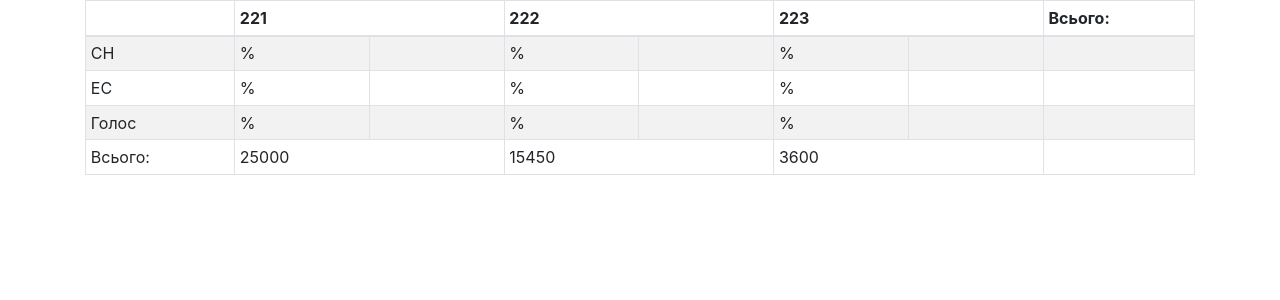
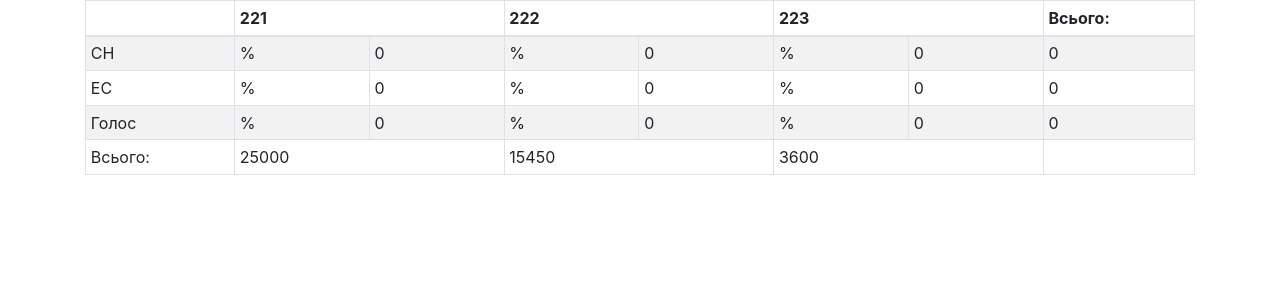
Before and after one commit to whitesmokeintheair/elections-calculator, a React (Create React App) app: page / in a window 1280 px wide. Shown: the top 300 px of the page. Built offline with nearby package versions, Linux system fonts and the light colour scheme.

Commit message:
edit PartiesTable

```diff
--- a/src/components/PartiesTable.tsx
+++ b/src/components/PartiesTable.tsx
@@ -1,38 +1,95 @@
-import React from 'react';
+import React, { useEffect, useState } from 'react';
 import {Table} from 'react-bootstrap';
 
+// type PartiesTableProps = {
+//   parties: string[],
+//   districts: number[],
+//   threshold: number
+// }
+
 export default function PartiesTable(props: any) {
-  const { data: {districts, parties, threshold }} = props;
+  const { data: {districts, parties, threshold} } = props;
+  console.log('props', props);
 
   const districtsVotes = [25000, 15450, 3600];
 
+  const [votesSum, setVotesSum] = useState(new Array(parties.length).fill(0));
+
   const table = new Map();
   parties.forEach((party: any) => {
-    let votesByDistricts = new Map();
-    districts.forEach((district: any) => {
-      votesByDistricts.set(district.toString(), 0);
-    })
-    table.set(party, votesByDistricts);
+    table.set(party, new Array(districts.length).fill(0));
   });
-  console.log(table);
 
-  function handlePercentInput(e: React.FocusEvent<HTMLTableDataCellElement>) {
-    console.log(e.target);
+  function handlePercentInput(e: any, index: number, party: string) {
+    let inputValue = Number.parseInt(e.target.innerText);
+    let tableRow = table.get(party);
+    let votesInput = e.target.nextSibling;
+
+    let allDistrictVotes = districtsVotes[index];
+
+    let votesNumber = countVotesFromPercent(inputValue, allDistrictVotes);
+    votesInput.innerText = votesNumber;
+    tableRow[index] = votesNumber;
+    console.log(tableRow);
   }
 
-  function handleVotesInput(e: React.FocusEvent<HTMLTableDataCellElement>) {
-    console.log(e.target);
+  const countVotesFromPercent = (percent: number, allDistrictVotes: number) => {
+    console.log(allDistrictVotes);
+    return Math.floor(percent/100 * allDistrictVotes);
   }
 
-  const renderInputRows = () =>{
-    const tableInputs= [];
-    for(let i = 0; i<districts.length; i++){
-      tableInputs.push(<><td contentEditable onBlur={e => handlePercentInput(e)}>%</td>
-      <td contentEditable onBlur={e => handleVotesInput(e)}></td></>)
+  function handleVotesInput(e: any, index: number, party: string) {
+    let inputValue = Number.parseInt(e.target.innerText);
+    let tableRow = table.get(party);
+    let percentInput = e.target.previousSibling;
+    console.log(tableRow);
+    console.log('index', index);
+    tableRow[index] = inputValue;
+    let allDistrictVotes = districtsVotes[index];
+    let sum = countVotesForParties(tableRow);
+    let votesForParty = votesSum;
+    votesForParty[index] = sum;
+    console.log('inhandler', votesForParty);
+    console.log('init', votesSum);
+    setVotesSum([...votesForParty]);
+    console.log('after', votesSum);
+    percentInput.innerText = countPercent(inputValue, allDistrictVotes);
+    console.log(table);
   }
+
+  const countVotesForParties = (row: any) => {
+    let sum = 0;
+    row.forEach((votes: number)=>{
+      sum += votes;
+    })
+    return sum;
+  }
+
+  const countPercent = (percentOf: number, percentFrom: number) => {
+    return Math.floor(percentOf * 100 / percentFrom);
+  }
+
+  const renderInputRows = (party: any, index: number) =>{
+    const tableInputs= new Array();
+
+    table.get(party).map((value: any, index: number)=>{
+      tableInputs.push(
+      <>
+      <td contentEditable
+      onBlur={
+        e => handlePercentInput(e, index, party)
+        }>%</td>
+      <td contentEditable
+      onBlur={
+        e => handleVotesInput(e, index, party)
+      }>{value}</td>
+      </>)
+    })
+    tableInputs.push(<td>{votesSum[index]}</td>)
+
     return tableInputs;
   }
-
+  console.log('table', table);
   return(
     <Table striped bordered size="sm">
       <thead>
@@ -43,11 +100,10 @@ export default function PartiesTable(props: any) {
         </tr>
       </thead>
       <tbody>
-    {parties.map((party:any)=>
+        {parties.map((party:any, index: number)=>
         <tr>
           <td>{party}</td>
-      {renderInputRows()}
-      <td></td>
+          {renderInputRows(party, index)}
         </tr>)}
       </tbody>
       <tfoot>
```
Lines whose indentation alone changed are shown as unchanged.
